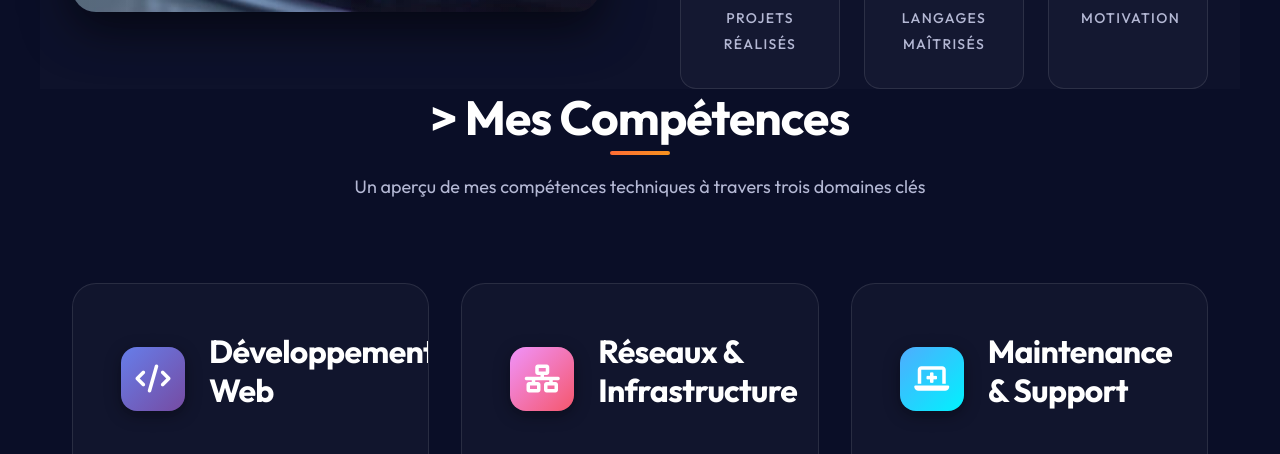
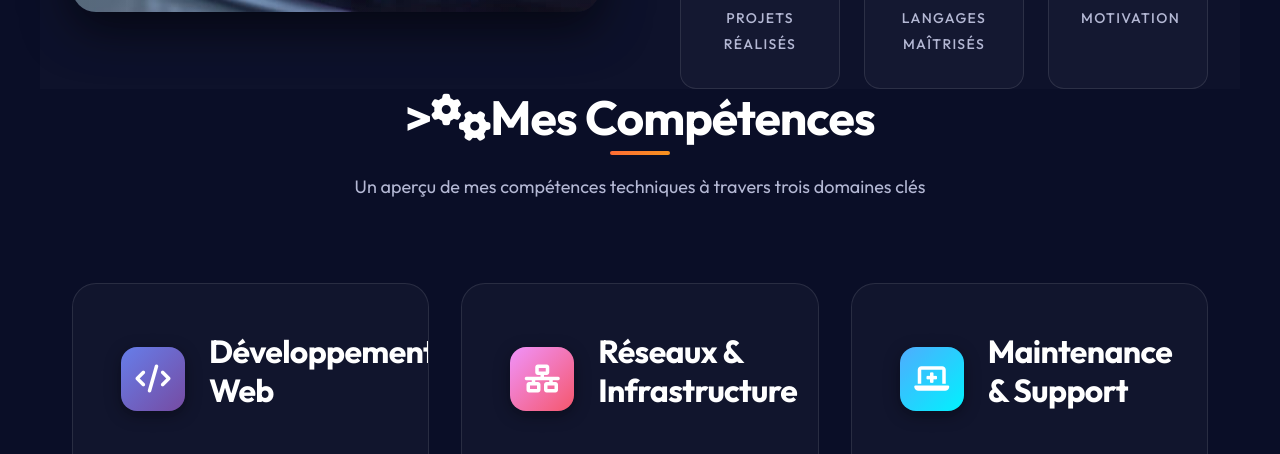
Before and after one commit to hountondji-philippe/portfolio, a plain HTML site: page index.html in a window 1280 px wide. Shown: the part 1560-2014 px from the top of the page. Drawn offline with nearby package versions, Linux system fonts and the light colour scheme.

Commit message:
Update index.html

```diff
--- a/index.html
+++ b/index.html
@@ -160,7 +160,7 @@
 
 
   <section id="competences" class="competences container">
-    <h2>></i> Mes Compétences</h2>
+    <h2>></i><i class="fas fa-cogs"></i>Mes Compétences</h2>
     <p class="section-subtitle">Un aperçu de mes compétences techniques à travers trois domaines clés</p>
     <div class="skills-content">
       <div class="skill-category">
```
